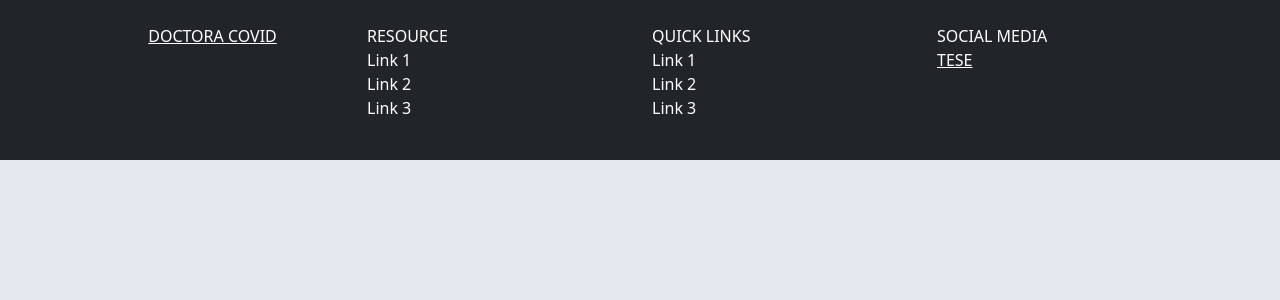
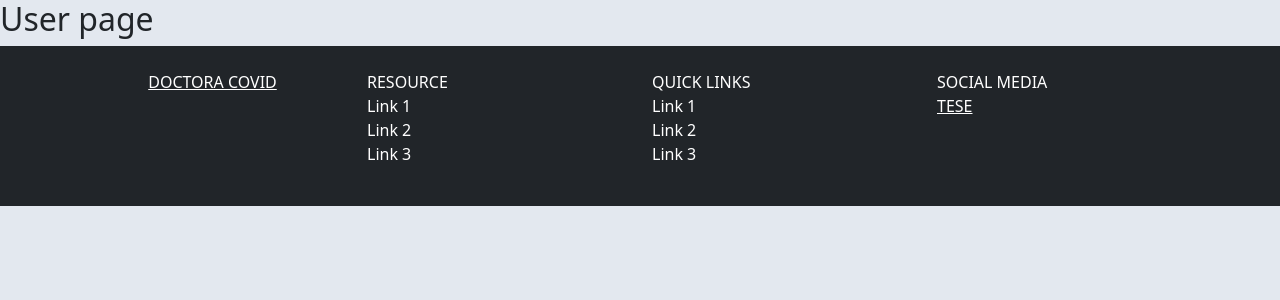
Before and after one commit to UsielOM/COVID19FRONT, an Angular app: page /User in a window 1280 px wide. Before the commit this address led to /. Shown: the top 300 px of the page. Built offline with nearby package versions, Linux system fonts and the light colour scheme.

Commit message:
Ruats user

```diff
--- a/src/app/Pages/user/user-pages.component.html
+++ b/src/app/Pages/user/user-pages.component.html
@@ -1 +1,2 @@
-<p>user-pages works!</p>
+<h2>User page</h2>
+<router-outlet></router-outlet>
--- a/src/app/Pages/user/user-routing.module.ts
+++ b/src/app/Pages/user/user-routing.module.ts
@@ -1,7 +1,15 @@
 import { NgModule } from '@angular/core';
 import { RouterModule, Routes } from '@angular/router';
+import { UserPagesComponent } from './user-pages.component';
 
-const routes: Routes = [];
+const routes: Routes = [
+
+  {path: 'User', component:UserPagesComponent,
+children:[
+
+]
+}
+];
 
 @NgModule({
   imports: [RouterModule.forChild(routes)],
--- a/src/app/app-routing.module.ts
+++ b/src/app/app-routing.module.ts
@@ -5,6 +5,10 @@ const routes: Routes = [
 
   {path:'',
 loadChildren:() => import('./Pages/home/home.module').then(m => m.HomeModule)
+},
+{path: 'User',
+loadChildren:() => import('./Pages/user/user.module').then(m =>m.UserModule)
+
 }
 ];
 
```
